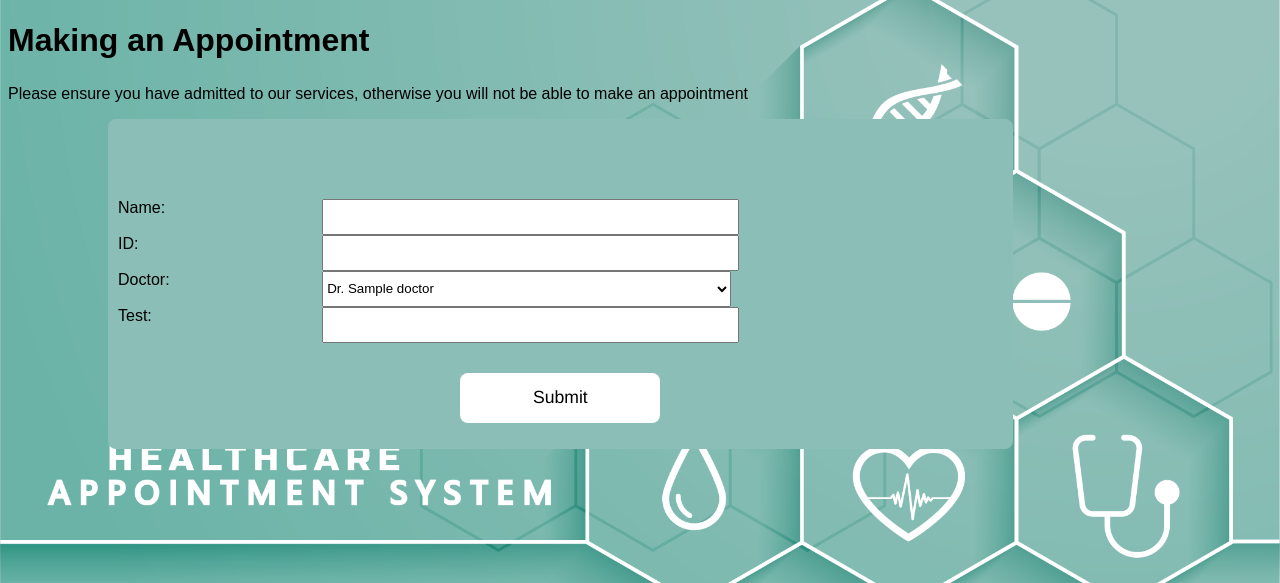
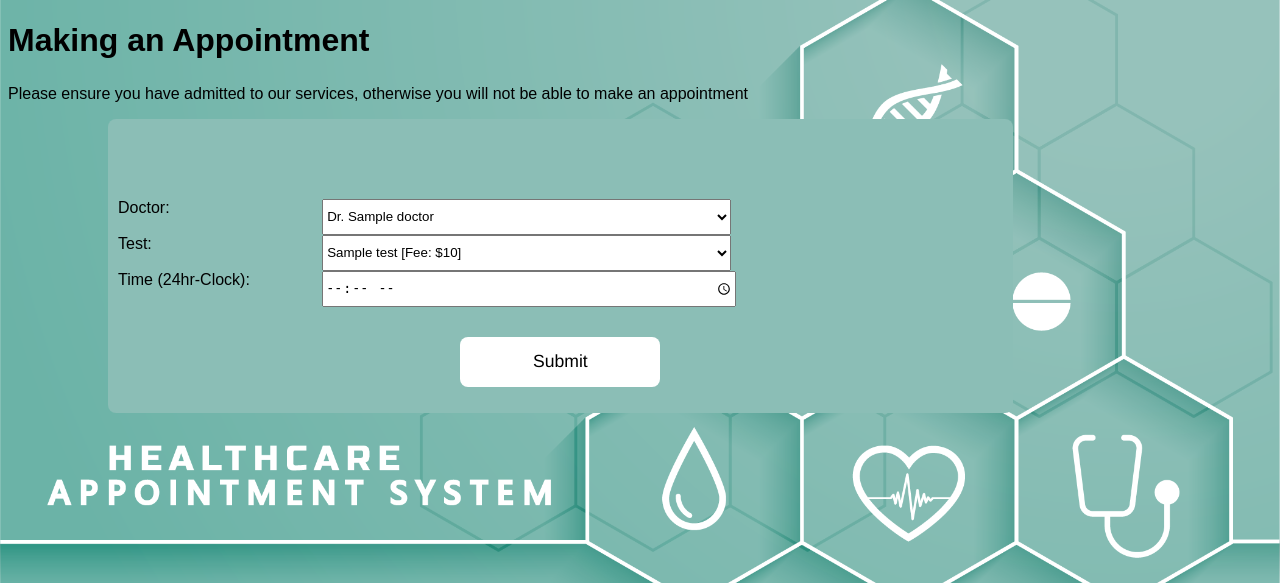
Before and after one commit to nabilm432a/Healthcare, a PHP site: page /forms/appointment.php in a window 1280 px wide. Shown: the part 68-651 px from the top of the page. Run offline with PHP 8.4, Linux system fonts and the light colour scheme; the visitor is signed in with stand-in values (Sample User, id 1); tables that the repository leaves empty hold one stand-in row (values such as "Sample post").

Commit message:
Add files via upload

```diff
--- a/forms/appointment.php
+++ b/forms/appointment.php
@@ -1,5 +1,15 @@
 <?php
     $message = isset($_GET['message']) ? $_GET['message'] : '';
+    session_start();
+    require_once('../php_scripts/connect.php');
+    if (!isset($_SESSION["id"])) {
+        header("Location: ../patient_details.php");
+        exit();
+    }
+    $session_id = $_SESSION['id']
+
+
+
 ?>
 
 <!DOCTYPE html>
@@ -31,37 +41,26 @@ $message = isset($_GET['message']) ? $_GET['message'] : '';
                     <h1>Making an Appointment</h1>
                     <p>Please ensure you have admitted to our services, otherwise you will not be able to make an appointment</p>
                     <div class="formwrap">
-                        <form action="#" method="post" class="form">
+                        <form action="../php_scripts/appointmentscript.php" method="post" class="form">
                             <div>
-                                <label for="name">Name: </label>
-                                <div class="input-container">
-                                    <input type="text" name="name" required/><br><br>
-                                </div>
-                            </div>
-                            <div>
-                                <label for="id">ID: </label>
-                                <div class="input-container">
-                                    <input type="number" name="id" required/><br><br>
-                                </div>
-                            </div>
-                            <div>
+                                <input type="hidden" name="patient_id" value="<?php echo $session_id; ?>">
                                 <label for="doctor">Doctor: </label>
                                 <div class="input-container">
                                     <select name="doctor" id="doctor">
                                         <?php
                                             require_once('../php_scripts/connect.php');
-                                        $sql = 'SELECT name from doctor';
+                                            $sql = 'SELECT id, name FROM doctor';
                                             $result = $conn->query($sql);
                                             if ($result->num_rows > 0) {
                                                 while ($row = $result->fetch_assoc()) {
+                                                    $doctorId = $row["id"];
                                                     $nameValue = $row["name"];
                                                     $displayText = "Dr. " . $nameValue;
-                                                echo "<option value='" . $nameValue . "'>" . $displayText . "</option>";
+                                                    echo "<option value='" . $doctorId . "'>" . $displayText . "</option>";
                                                 }
                                             } else {
                                                 echo "<option>No Doctors Available</option>";
                                             }
-                                        $conn->close();
                                         ?>
                                     </select><br><br>
                                 </div>
@@ -69,7 +68,30 @@ $message = isset($_GET['message']) ? $_GET['message'] : '';
                             <div>
                                 <label for="test">Test: </label>
                                 <div class="input-container">
-                                    <input type="text" name="test" required/><br><br>
+                                    <select name="test" id="test">
+                                        <?php
+                                            require_once('../php_scripts/connect.php');
+                                            $sql2 = 'SELECT name, fee FROM test';
+                                            $output = $conn->query($sql2);
+                                            if ($output->num_rows > 0) {
+                                                while ($r = $output->fetch_assoc()) {
+                                                    $testname = $r["name"];
+                                                    $fee = $r["fee"];
+                                                    $dText = $testname . " [Fee: $" . $fee . "]";
+                                                    echo "<option value='" . $testname . "'>" . $dText . "</option>";
+                                                }
+                                            } else {
+                                                echo "<option>Tests Currently Unavailable</option>";
+                                            }
+                                            $conn->close();
+                                        ?>
+                                    </select><br><br>
+                                </div>
+                            </div>
+                            <div class="inp">
+                                <label for="app_time">Time (24hr-Clock): </label>
+                                <div class="input-container">
+                                    <input type="time" name="app_time" required/><br><br>
                                 </div>
                             </div>
 
```
Also changed, not shown: php_scripts/appointmentscript.php (added, +34 -0 lines), php_scripts/delete_app.php (added, +21 -0 lines). Lines whose indentation alone changed are shown as unchanged.
